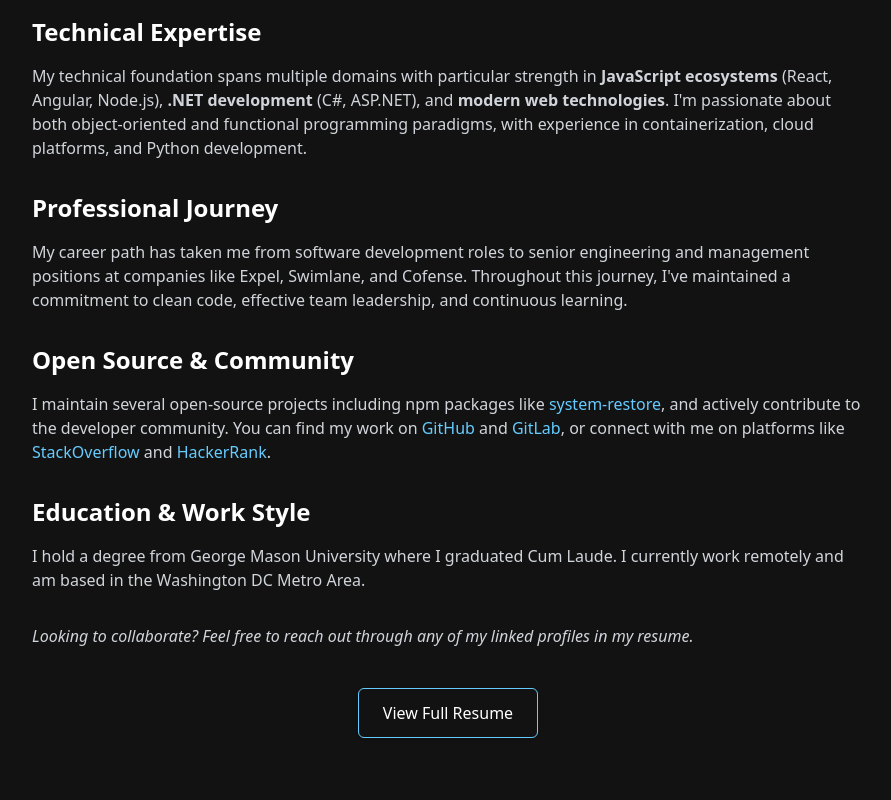
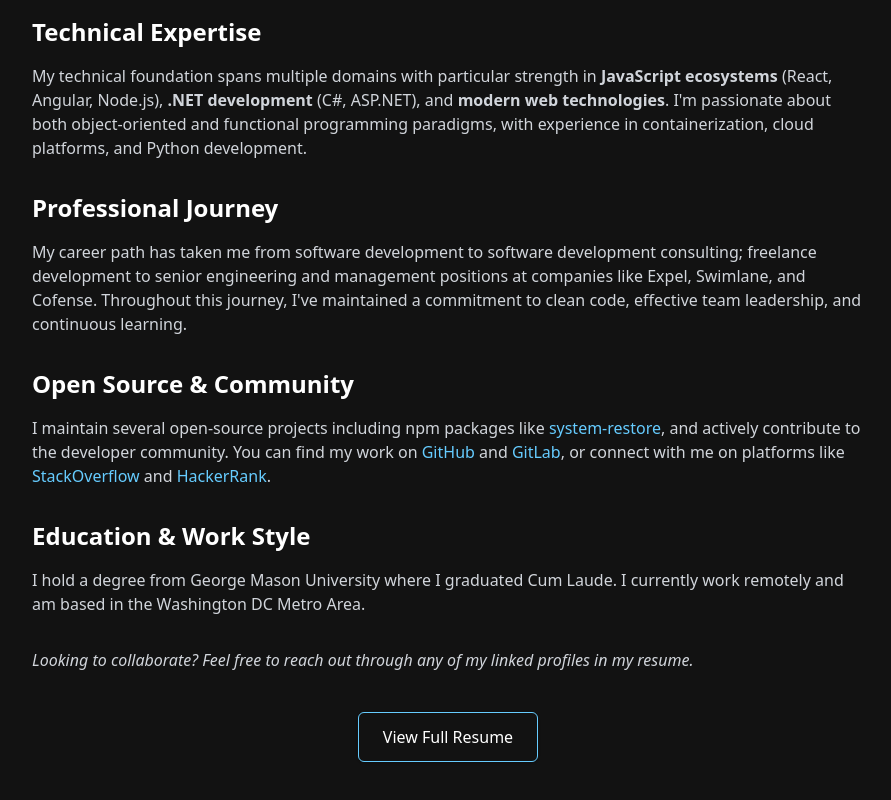
Before and after one commit to JacobHeater/jacobheater.github.io, a Next.js app: page / in a window 1280 px wide. Shown: the part 736-1536 px from the top of the page, without its empty margins (192-1083 px from the left). Built offline with nearby package versions, Linux system fonts and the light colour scheme; a web font is replaced by a local one.

Commit message:
fix: update career path description for clarity and accuracy

```diff
--- a/src/app/page.tsx
+++ b/src/app/page.tsx
@@ -65,11 +65,11 @@
           Professional Journey
         </h2>
         <p>
-          My career path has taken me from software development roles to senior
-          engineering and management positions at companies like Expel,
-          Swimlane, and Cofense. Throughout this journey, I've maintained a
-          commitment to clean code, effective team leadership, and continuous
-          learning.
+          My career path has taken me from software development to software
+          development consulting; freelance development to senior engineering
+          and management positions at companies like Expel, Swimlane, and
+          Cofense. Throughout this journey, I've maintained a commitment to
+          clean code, effective team leadership, and continuous learning.
         </p>
 
         <h2 className="text-2xl font-bold text-[var(--foreground)] mt-8 mb-4">
```
